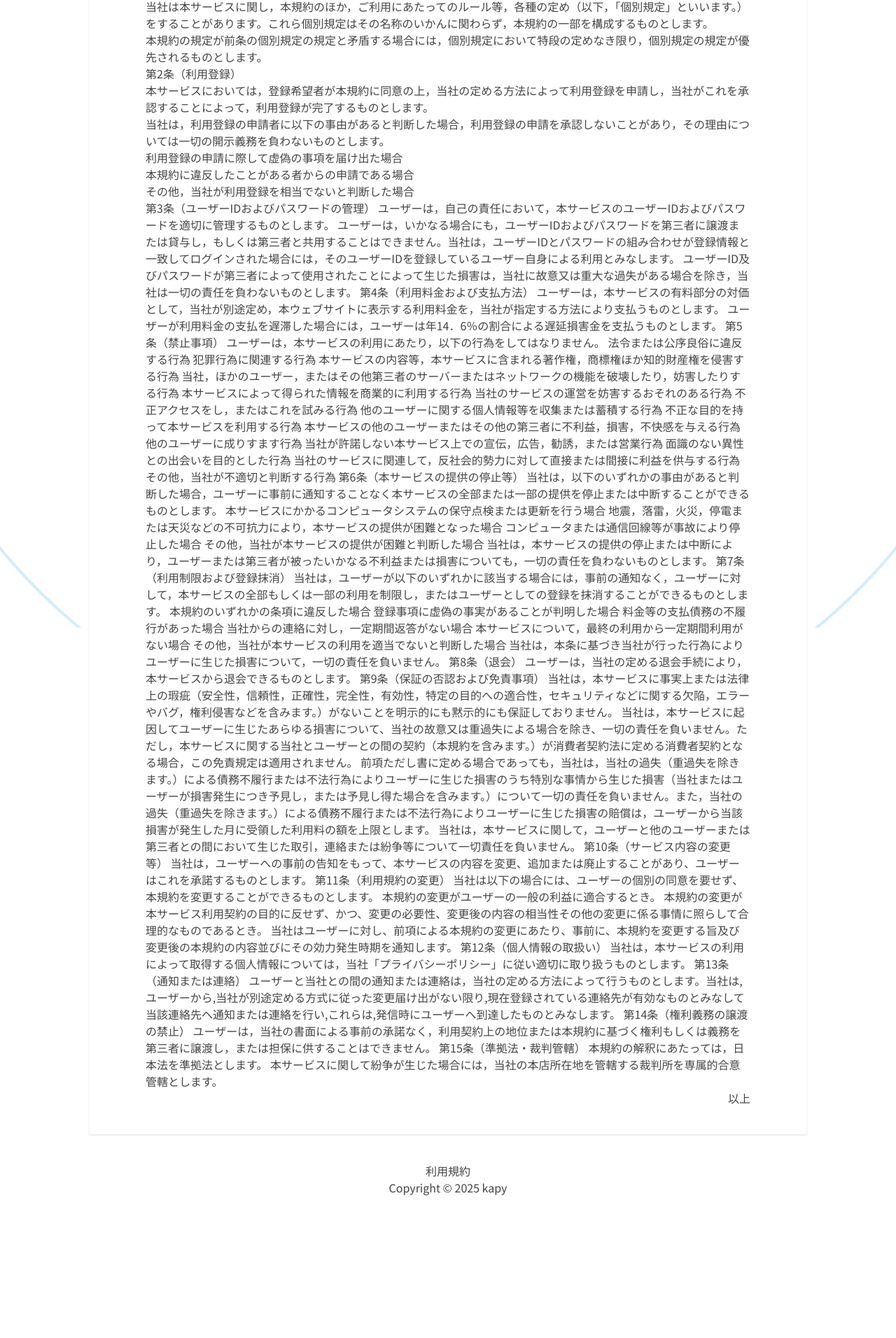
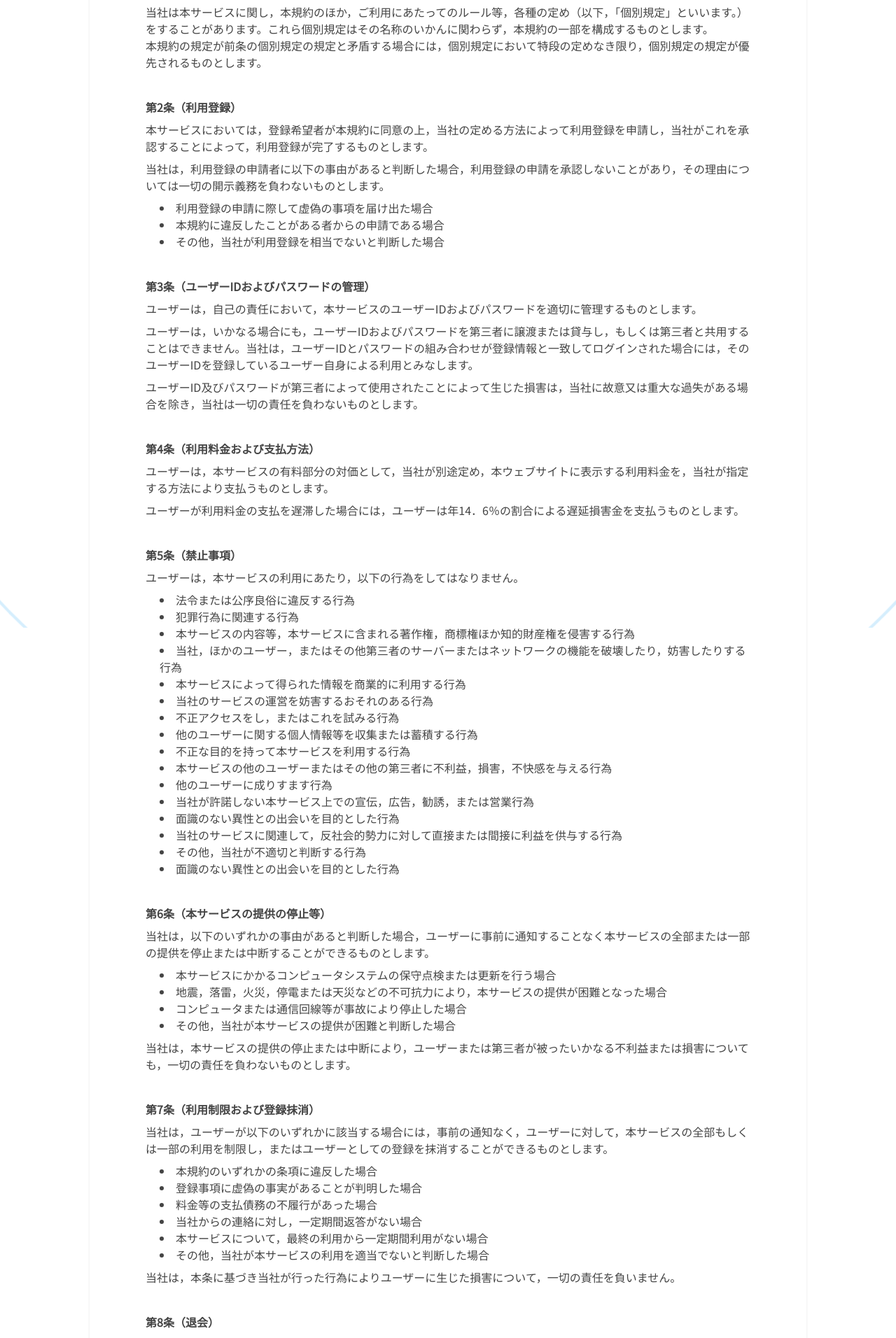
Before and after one commit to kapibara99/mandala_chart, a React (Vite) app: page /kiyaku in a window 1280 px wide. Shown: the part 451-2363 px from the top of the page at 70% size. Before the commit the page ends 2160 px from the top, so only its background shows below. Built offline with nearby package versions, Linux system fonts and the light colour scheme.

Commit message:
kiyaku.jpを簡易HTMLに

```diff
--- a/src/pages/kiyaku.tsx
+++ b/src/pages/kiyaku.tsx
@@ -8,69 +8,128 @@ export default function Kiyaku() {
           この利用規約（以下，「本規約」といいます。）は，＿＿＿＿＿（以下，「当社」といいます。）がこのウェブサイト上で提供するサービス（以下，「本サービス」といいます。）の利用条件を定めるものです。登録ユーザーの皆さま（以下，「ユーザー」といいます。）には，本規約に従って，本サービスをご利用いただきます。
         </p>
         <h3 className="font-bold mt-10 mb-2">第1条（適用）</h3>
-        <p>本規約は，ユーザーと当社との間の本サービスの利用に関わる一切の関係に適用されるものとします。</p>
-        <p>
+        <p className="mb-2">本規約は，ユーザーと当社との間の本サービスの利用に関わる一切の関係に適用されるものとします。</p>
+        <p className="mb-2">
           当社は本サービスに関し，本規約のほか，ご利用にあたってのルール等，各種の定め（以下，「個別規定」といいます。）をすることがあります。これら個別規定はその名称のいかんに関わらず，本規約の一部を構成するものとします。
           <br />
           本規約の規定が前条の個別規定の規定と矛盾する場合には，個別規定において特段の定めなき限り，個別規定の規定が優先されるものとします。
         </p>
-        <h3>第2条（利用登録）</h3>
-        <p>
+        <h3 className="font-bold mt-10 mb-2">第2条（利用登録）</h3>
+        <p className="mb-2">
           本サービスにおいては，登録希望者が本規約に同意の上，当社の定める方法によって利用登録を申請し，当社がこれを承認することによって，利用登録が完了するものとします。
         </p>
-        <p>
+        <p className="mb-2">
           当社は，利用登録の申請者に以下の事由があると判断した場合，利用登録の申請を承認しないことがあり，その理由については一切の開示義務を負わないものとします。
         </p>
-        <ul>
+        <ul className="pl-5 list-inside list-disc mb-2">
           <li>利用登録の申請に際して虚偽の事項を届け出た場合</li>
           <li>本規約に違反したことがある者からの申請である場合</li>
           <li>その他，当社が利用登録を相当でないと判断した場合</li>
         </ul>
-        第3条（ユーザーIDおよびパスワードの管理） ユーザーは，自己の責任において，本サービスのユーザーIDおよびパスワードを適切に管理するものとします。
+        <h3 className="font-bold mt-10 mb-2">第3条（ユーザーIDおよびパスワードの管理）</h3>
+        <p className="mb-2">ユーザーは，自己の責任において，本サービスのユーザーIDおよびパスワードを適切に管理するものとします。</p>
+        <p className="mb-2">
           ユーザーは，いかなる場合にも，ユーザーIDおよびパスワードを第三者に譲渡または貸与し，もしくは第三者と共用することはできません。当社は，ユーザーIDとパスワードの組み合わせが登録情報と一致してログインされた場合には，そのユーザーIDを登録しているユーザー自身による利用とみなします。
+        </p>
+        <p className="mb-2">
           ユーザーID及びパスワードが第三者によって使用されたことによって生じた損害は，当社に故意又は重大な過失がある場合を除き，当社は一切の責任を負わないものとします。
-        第4条（利用料金および支払方法）
+        </p>
+        <h3 className="font-bold mt-10 mb-2">第4条（利用料金および支払方法）</h3>
+        <p className="mb-2">
           ユーザーは，本サービスの有料部分の対価として，当社が別途定め，本ウェブサイトに表示する利用料金を，当社が指定する方法により支払うものとします。
-        ユーザーが利用料金の支払を遅滞した場合には，ユーザーは年14．6％の割合による遅延損害金を支払うものとします。 第5条（禁止事項）
-        ユーザーは，本サービスの利用にあたり，以下の行為をしてはなりません。 法令または公序良俗に違反する行為 犯罪行為に関連する行為
-        本サービスの内容等，本サービスに含まれる著作権，商標権ほか知的財産権を侵害する行為
-        当社，ほかのユーザー，またはその他第三者のサーバーまたはネットワークの機能を破壊したり，妨害したりする行為
-        本サービスによって得られた情報を商業的に利用する行為 当社のサービスの運営を妨害するおそれのある行為 不正アクセスをし，またはこれを試みる行為
-        他のユーザーに関する個人情報等を収集または蓄積する行為 不正な目的を持って本サービスを利用する行為
-        本サービスの他のユーザーまたはその他の第三者に不利益，損害，不快感を与える行為 他のユーザーに成りすます行為
-        当社が許諾しない本サービス上での宣伝，広告，勧誘，または営業行為 面識のない異性との出会いを目的とした行為
-        当社のサービスに関連して，反社会的勢力に対して直接または間接に利益を供与する行為 その他，当社が不適切と判断する行為
-        第6条（本サービスの提供の停止等）
+        </p>
+        <p className="mb-2">ユーザーが利用料金の支払を遅滞した場合には，ユーザーは年14．6％の割合による遅延損害金を支払うものとします。</p>
+        <h3 className="font-bold mt-10 mb-2">第5条（禁止事項）</h3>
+        <p className="mb-2">ユーザーは，本サービスの利用にあたり，以下の行為をしてはなりません。</p>
+        <ul className="pl-5 list-inside list-disc mb-2">
+          <li>法令または公序良俗に違反する行為</li>
+          <li>犯罪行為に関連する行為</li>
+          <li>本サービスの内容等，本サービスに含まれる著作権，商標権ほか知的財産権を侵害する行為</li>
+          <li>当社，ほかのユーザー，またはその他第三者のサーバーまたはネットワークの機能を破壊したり，妨害したりする行為</li>
+          <li>本サービスによって得られた情報を商業的に利用する行為</li>
+          <li>当社のサービスの運営を妨害するおそれのある行為</li>
+          <li>不正アクセスをし，またはこれを試みる行為</li>
+          <li>他のユーザーに関する個人情報等を収集または蓄積する行為</li>
+          <li>不正な目的を持って本サービスを利用する行為</li>
+          <li>本サービスの他のユーザーまたはその他の第三者に不利益，損害，不快感を与える行為</li>
+          <li>他のユーザーに成りすます行為</li>
+          <li>当社が許諾しない本サービス上での宣伝，広告，勧誘，または営業行為</li>
+          <li>面識のない異性との出会いを目的とした行為</li>
+          <li>当社のサービスに関連して，反社会的勢力に対して直接または間接に利益を供与する行為</li>
+          <li>その他，当社が不適切と判断する行為</li>
+          <li>面識のない異性との出会いを目的とした行為</li>
+        </ul>
+        <h3 className="font-bold mt-10 mb-2">第6条（本サービスの提供の停止等）</h3>
+        <p className="mb-2">
           当社は，以下のいずれかの事由があると判断した場合，ユーザーに事前に通知することなく本サービスの全部または一部の提供を停止または中断することができるものとします。
-        本サービスにかかるコンピュータシステムの保守点検または更新を行う場合
-        地震，落雷，火災，停電または天災などの不可抗力により，本サービスの提供が困難となった場合 コンピュータまたは通信回線等が事故により停止した場合
-        その他，当社が本サービスの提供が困難と判断した場合
+        </p>
+        <ul className="pl-5 list-inside list-disc mb-2">
+          <li>本サービスにかかるコンピュータシステムの保守点検または更新を行う場合</li>
+          <li>地震，落雷，火災，停電または天災などの不可抗力により，本サービスの提供が困難となった場合</li>
+          <li>コンピュータまたは通信回線等が事故により停止した場合</li>
+          <li>その他，当社が本サービスの提供が困難と判断した場合</li>
+        </ul>
+        <p className="mb-2">
           当社は，本サービスの提供の停止または中断により，ユーザーまたは第三者が被ったいかなる不利益または損害についても，一切の責任を負わないものとします。
-        第7条（利用制限および登録抹消）
+        </p>
+        <h3 className="font-bold mt-10 mb-2">第7条（利用制限および登録抹消）</h3>
+        <p className="mb-2">
           当社は，ユーザーが以下のいずれかに該当する場合には，事前の通知なく，ユーザーに対して，本サービスの全部もしくは一部の利用を制限し，またはユーザーとしての登録を抹消することができるものとします。
-        本規約のいずれかの条項に違反した場合 登録事項に虚偽の事実があることが判明した場合 料金等の支払債務の不履行があった場合
-        当社からの連絡に対し，一定期間返答がない場合 本サービスについて，最終の利用から一定期間利用がない場合
-        その他，当社が本サービスの利用を適当でないと判断した場合
-        当社は，本条に基づき当社が行った行為によりユーザーに生じた損害について，一切の責任を負いません。 第8条（退会）
-        ユーザーは，当社の定める退会手続により，本サービスから退会できるものとします。 第9条（保証の否認および免責事項）
+        </p>
+        <ul className="pl-5 list-inside list-disc mb-2">
+          <li>本規約のいずれかの条項に違反した場合</li>
+          <li>登録事項に虚偽の事実があることが判明した場合</li>
+          <li>料金等の支払債務の不履行があった場合</li>
+          <li>当社からの連絡に対し，一定期間返答がない場合</li>
+          <li>本サービスについて，最終の利用から一定期間利用がない場合</li>
+          <li>その他，当社が本サービスの利用を適当でないと判断した場合</li>
+        </ul>
+        <p className="mb-2">当社は，本条に基づき当社が行った行為によりユーザーに生じた損害について，一切の責任を負いません。</p>
+        <h3 className="font-bold mt-10 mb-2">第8条（退会）</h3>
+        <p className="mb-2">ユーザーは，当社の定める退会手続により，本サービスから退会できるものとします。</p>
+        <h3 className="font-bold mt-10 mb-2">第9条（保証の否認および免責事項）</h3>
+        <p className="mb-2">
           当社は，本サービスに事実上または法律上の瑕疵（安全性，信頼性，正確性，完全性，有効性，特定の目的への適合性，セキュリティなどに関する欠陥，エラーやバグ，権利侵害などを含みます。）がないことを明示的にも黙示的にも保証しておりません。
+        </p>
+        <p className="mb-2">
           当社は，本サービスに起因してユーザーに生じたあらゆる損害について、当社の故意又は重過失による場合を除き、一切の責任を負いません。ただし，本サービスに関する当社とユーザーとの間の契約（本規約を含みます。）が消費者契約法に定める消費者契約となる場合，この免責規定は適用されません。
+        </p>
+        <p className="mb-2">
           前項ただし書に定める場合であっても，当社は，当社の過失（重過失を除きます。）による債務不履行または不法行為によりユーザーに生じた損害のうち特別な事情から生じた損害（当社またはユーザーが損害発生につき予見し，または予見し得た場合を含みます。）について一切の責任を負いません。また，当社の過失（重過失を除きます。）による債務不履行または不法行為によりユーザーに生じた損害の賠償は，ユーザーから当該損害が発生した月に受領した利用料の額を上限とします。
+        </p>
+        <p className="mb-2">
           当社は，本サービスに関して，ユーザーと他のユーザーまたは第三者との間において生じた取引，連絡または紛争等について一切責任を負いません。
-        第10条（サービス内容の変更等）
+        </p>
+        <h3 className="font-bold mt-10 mb-2">第10条（サービス内容の変更等）</h3>
+        <p className="mb-2">
           当社は，ユーザーへの事前の告知をもって、本サービスの内容を変更、追加または廃止することがあり、ユーザーはこれを承諾するものとします。
-        第11条（利用規約の変更） 当社は以下の場合には、ユーザーの個別の同意を要せず、本規約を変更することができるものとします。
-        本規約の変更がユーザーの一般の利益に適合するとき。
+        </p>
+        <h3 className="font-bold mt-10 mb-2">第11条（利用規約の変更）</h3>
+        <p className="mb-2">当社は以下の場合には、ユーザーの個別の同意を要せず、本規約を変更することができるものとします。</p>
+        <ul className="pl-5 list-inside list-disc mb-2">
+          <li>本規約の変更がユーザーの一般の利益に適合するとき。</li>
+          <li>
             本規約の変更が本サービス利用契約の目的に反せず、かつ、変更の必要性、変更後の内容の相当性その他の変更に係る事情に照らして合理的なものであるとき。
+          </li>
+        </ul>
+        <p className="mb-2">
           当社はユーザーに対し、前項による本規約の変更にあたり、事前に、本規約を変更する旨及び変更後の本規約の内容並びにその効力発生時期を通知します。
-        第12条（個人情報の取扱い）
+        </p>
+        <h3 className="font-bold mt-10 mb-2">第12条（個人情報の取扱い）</h3>
+        <p className="mb-2">
           当社は，本サービスの利用によって取得する個人情報については，当社「プライバシーポリシー」に従い適切に取り扱うものとします。
-        第13条（通知または連絡）
+        </p>
+        <h3 className="font-bold mt-10 mb-2">第13条（通知または連絡）</h3>
+        <p className="mb-2">
           ユーザーと当社との間の通知または連絡は，当社の定める方法によって行うものとします。当社は,ユーザーから,当社が別途定める方式に従った変更届け出がない限り,現在登録されている連絡先が有効なものとみなして当該連絡先へ通知または連絡を行い,これらは,発信時にユーザーへ到達したものとみなします。
-        第14条（権利義務の譲渡の禁止）
+        </p>
+        <h3 className="font-bold mt-10 mb-2">第14条（権利義務の譲渡の禁止）</h3>
+        <p className="mb-2">
           ユーザーは，当社の書面による事前の承諾なく，利用契約上の地位または本規約に基づく権利もしくは義務を第三者に譲渡し，または担保に供することはできません。
-        第15条（準拠法・裁判管轄） 本規約の解釈にあたっては，日本法を準拠法とします。
-        本サービスに関して紛争が生じた場合には，当社の本店所在地を管轄する裁判所を専属的合意管轄とします。
+        </p>
+        <h3 className="font-bold mt-10 mb-2">第15条（準拠法・裁判管轄）</h3>
+        <p className="mb-2">本規約の解釈にあたっては，日本法を準拠法とします。</p>
+        <p className="mb-2">本サービスに関して紛争が生じた場合には，当社の本店所在地を管轄する裁判所を専属的合意管轄とします。</p>
         <p className="text-right">以上</p>
       </ContentBox>
     </>
```
Lines whose indentation alone changed are shown as unchanged.
